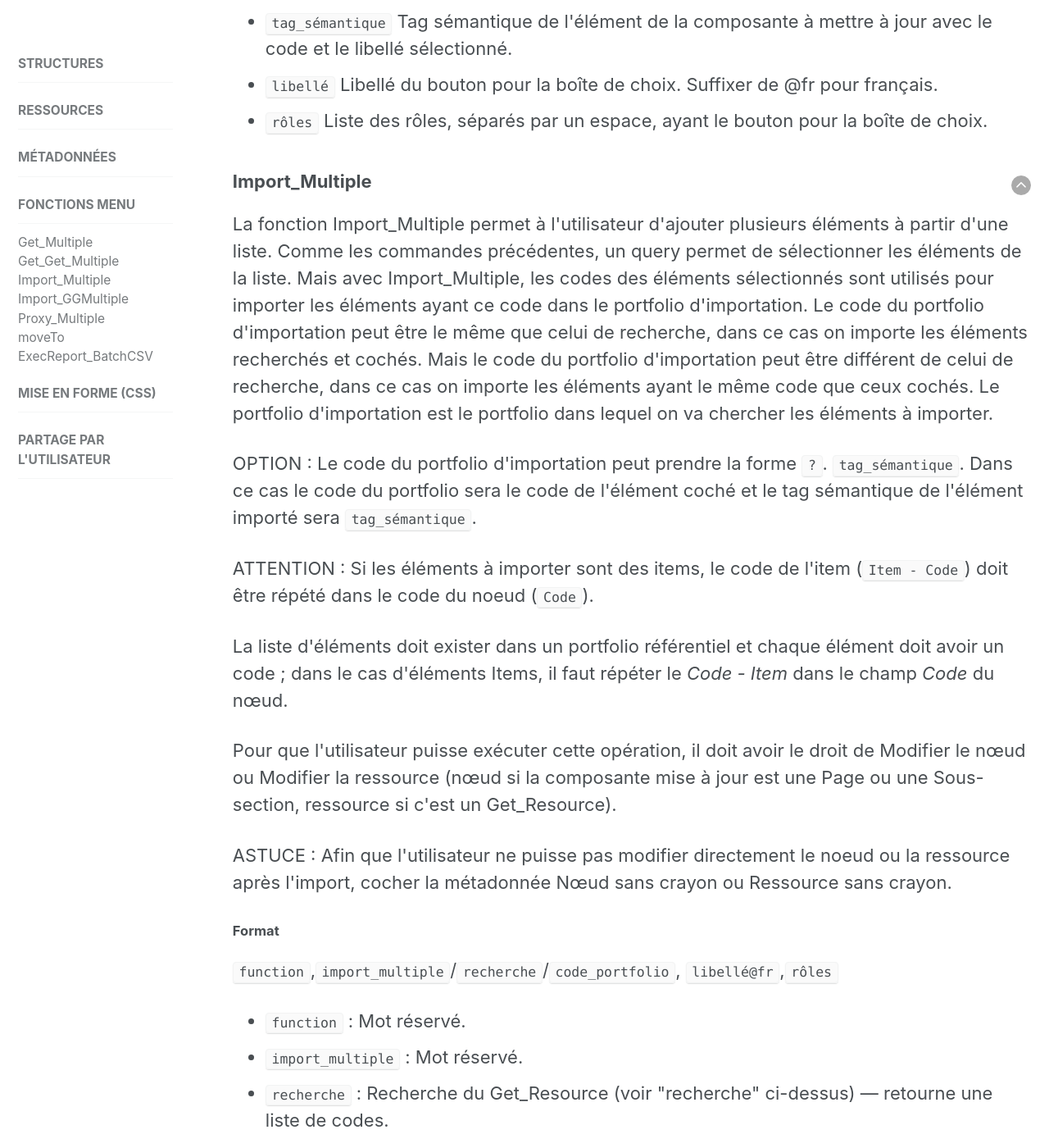
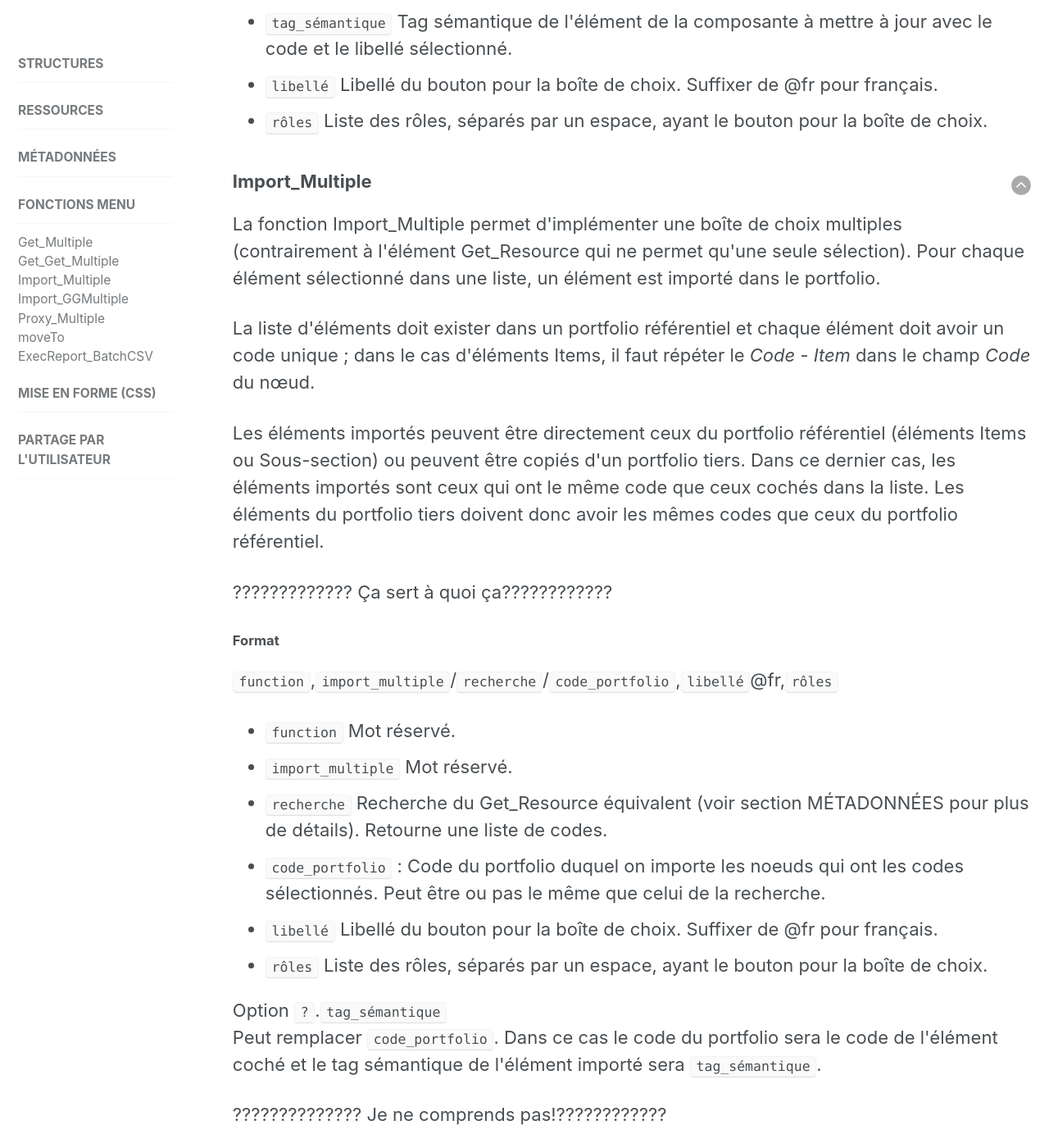
Before and after one commit to karutaproject/karuta-frontend-documentation, a Jekyll site: the page built from _pages/functions_fr.html, in a window 1280 px wide and 1400 px high, scrolled down 2192 px. Shown: the whole window at 82% size. Built offline with Jekyll 4.4.1, drawn with Linux system fonts in a browser that asks for light colours; some of the changed text lies outside the part shown.

Commit message:
corrections

```diff
--- a/_pages/functions_fr.html
+++ b/_pages/functions_fr.html
@@ -71,9 +71,8 @@ sidebar:
 	<h3 id='get_get_multiple'>Get_Get_Multiple</h3>
 	<p>
 		Équivalent à la fonction précédente, sauf que les choix aux utilisateurs sont restreints par la
-		sélection dans un élément parent. Il s'agit du même principe que pour les éléments
-		Get_Get_Resourcec (voir section <a href='../resources_fr#getGetResource/'>RESSOURCES</a> pour plus
-		de détails).
+		sélection dans un élément parent. Il s'agit du même principe que pour l'élément Get_Get_Resource
+		(voir section <a href='../resources_fr#getGetResource/'>RESSOURCES</a> pour plus de détails).
 	</p>
 	<h4>Format</h4>
 	<p>
@@ -106,69 +105,60 @@ sidebar:
 	<a style='float:right' href='#top'><img src='../assets/img/arrow-up.png'/></a>
 	<h3 id='import_multiple'>Import_Multiple</h3>
 	<p>
-		La fonction Import_Multiple permet à l'utilisateur d'ajouter plusieurs éléments à partir d'une liste.
-		Comme les commandes précédentes, un query permet de sélectionner les éléments de la liste.
-		Mais avec Import_Multiple, les codes des éléments sélectionnés sont utilisés pour importer
-		les éléments ayant ce code dans le portfolio d'importation. Le code du portfolio d'importation
-		peut être le même que celui de recherche, dans ce cas on importe les éléments recherchés et
-		cochés. Mais le code du portfolio d'importation peut être différent de celui de recherche,
-		dans ce cas on importe les éléments ayant le même code que ceux cochés. Le portfolio d'importation
-		est le portfolio dans lequel on va chercher les éléments à importer.
-	 </p>
-	<p>
-		OPTION : Le code du portfolio d'importation peut prendre la forme <code>?</code>.
-		<code>tag_sémantique</code>. Dans ce cas le code du portfolio sera le code de l'élément coché
-		et le tag sémantique de l'élément importé sera <code>tag_sémantique</code>.
+		La fonction Import_Multiple permet d'implémenter une boîte de choix multiples (contrairement à
+		l'élément Get_Resource qui ne permet qu'une seule sélection). Pour chaque élément sélectionné
+		dans une liste, un élément est importé dans le portfolio.
 	</p>
 	<p>
-		ATTENTION : Si les éléments à importer sont des items, le code de l'item (<code>Item - Code</code>)
-		doit être répété dans le code du noeud (<code>Code</code>).
+		La liste d'éléments doit exister dans un portfolio référentiel et chaque élément doit avoir un
+		code unique&nbsp;; dans le cas d'éléments Items, il faut répéter le <i>Code&nbsp;- Item</i> dans
+		le champ <i>Code</i> du nœud.
 	</p>
-
-
-	</p>
-		La liste d'éléments doit exister dans un portfolio référentiel et chaque élément doit avoir un
-		code&nbsp;; dans le cas d'éléments Items, il faut répéter le <i>Code&nbsp;- Item</i> dans le champ
-		<i>Code</i> du nœud.
 	<p>
-	</p>
-		Pour que l'utilisateur puisse exécuter cette opération, il doit avoir le droit de Modifier le nœud
-		ou Modifier la ressource (nœud si la composante mise à jour est une Page ou une Sous-section,
-		ressource si c'est un Get_Resource).
-	<p>
-	</p>
-		ASTUCE&nbsp;: Afin que l'utilisateur ne puisse pas modifier directement le noeud ou la ressource
-		après l'import, cocher la métadonnée Nœud sans crayon ou Ressource sans crayon.
-	</p>
-
-
+		Les éléments importés peuvent être directement ceux du portfolio référentiel (éléments Items ou
+		Sous-section) ou peuvent être copiés d'un portfolio tiers. Dans ce dernier cas, les éléments
+		importés sont ceux qui ont le même code que ceux cochés dans la liste. Les éléments du portfolio
+		tiers doivent donc avoir les mêmes codes que ceux du portfolio référentiel.
+	 </p>????????????? Ça sert à quoi ça????????????
 
 	<h4>Format</h4>
-	<p><code>function</code>,<code>import_multiple</code>/<code>recherche</code>/<code>code_portfolio</code>,
-		<code>libellé@fr</code>,<code>rôles</code>
+	<p><code>function</code>,<code>import_multiple</code>/<code>recherche</code>/<code>code_portfolio</code>,<code>libellé</code>@fr,<code>rôles</code>
 	</p>
 	<ul>
-		<li><code>function</code> : Mot réservé.</li>
-		<li><code>import_multiple</code> : Mot réservé.</li>
+		<li><code>function</code> Mot réservé.</li>
+		<li><code>import_multiple</code> Mot réservé.</li>
 		<li>
-			<code>recherche</code> : Recherche du Get_Resource (voir "recherche" ci-dessus) &mdash; retourne
-			une liste de codes.
+			<code>recherche</code> Recherche du Get_Resource équivalent (voir section
+			<a href='../metadata_fr#query/'>MÉTADONNÉES</a> pour plus de détails). Retourne une liste
+			de codes.
 		</li>
-		<li><code>code_portfolio</code> : Code du portfolio duquel on importe le noeud avec le(s)
-			code(s) sélectionné(s) &mdash; peut être ou pas le même que celui du Get_Resource.<br>
-			OPTION : <code>?</code>.<code>tag_sémantique</code>
+		<li>
+			<code>code_portfolio</code> : Code du portfolio duquel on importe les noeuds qui ont les
+			codes sélectionnés. Peut être ou pas le même que celui de la recherche.
 		</li>
-		<li><code>libellé@fr</code> : Libellé du menu.</li>
-		<li><code>rôles</code> : Rôle(s) voyant le menu.</li>
+		<li>
+			<code>libellé</code> Libellé du bouton pour la boîte de choix. Suffixer de @fr pour
+			français.
+		</li>
+		<li>
+			<code>rôles</code> Liste des rôles, séparés par un espace, ayant le bouton pour la
+			boîte de choix.
+		</li>
 	</ul>
+	<p>
+		Option <code>?</code>.<code>tag_sémantique</code><br>
+		Peut remplacer <code>code_portfolio</code>. Dans ce cas le code du portfolio sera le code de
+		l'élément coché et le tag sémantique de l'élément importé sera <code>tag_sémantique</code>.
+	</p>?????????????? Je ne comprends pas!????????????
 </article>
 
 <article>
 	<a style='float:right' href='#top'><img src='../assets/img/arrow-up.png'/></a>
 	<h3 id='import_ggmultiple'>Import_GGMultiple</h3>
 	<p>
-		La fonction Import_GGMultiple permet à l'utilisateur d'ajouter plusieurs éléments à partir d'une liste.
-		Comme les commandes précédentes, une recherche permet de sélectionner les éléments de la liste.
+		La fonction Import_GGMultiple permet à l'utilisateur d'importer plusieurs éléments à partir d'une
+		liste. Comme les fonctions précédentes, une recherche permet de sélectionner les éléments dans
+		une liste.
 	  	Mais avec Import_GGMultiple, les codes des éléments sélectionnés sont utilisés pour importer les
 	  	éléments ayant ce code dans le portfolio d'importation. Le code du portfolio d'importation peut
 	  	être le même que celui de recherche, dans ce cas on importe les éléments recherchés et cochés.
```
